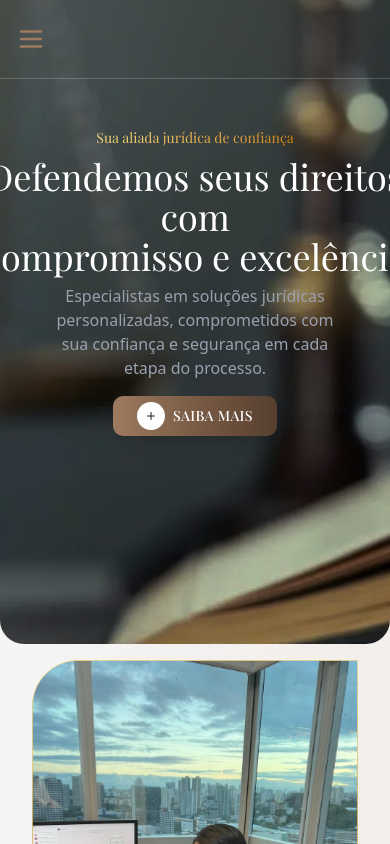
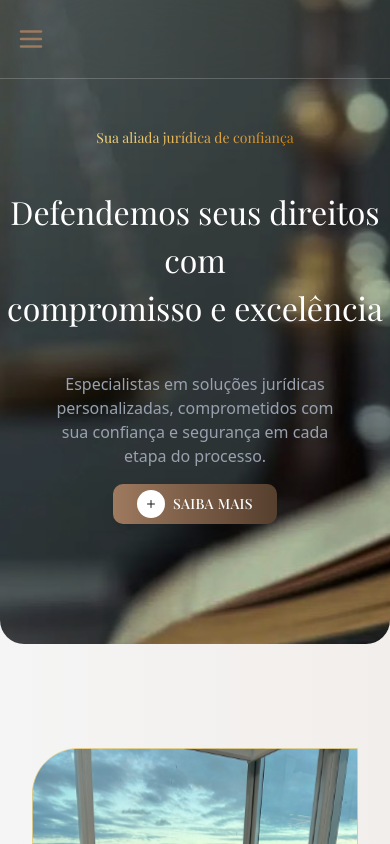
Before and after one commit to DevGustavoGantois/website_advocacia_LP, a Next.js app: page / in a window 390 px wide. Shown: the top 844 px of the page. Built offline with nearby package versions, Linux system fonts and the light colour scheme.

Commit message:
style:Adjusting hero cta for responsive.

```diff
--- a/src/app/s-hero.tsx
+++ b/src/app/s-hero.tsx
@@ -30,7 +30,7 @@ export function HomeHero() {
                 <h4 className="font-primary bg-clip-text text-transparent bg-gradient-to-r from-[#F1D67D] to-[#D18400] text-sm text-center lg:text-start lg:text-base">
                   {item.pretitle}
                 </h4>
-                <h1 className="text-white text-4xl lg:text-6xl max-w-[500px] md:max-w-[830px] text-center lg:text-start font-primary">
+                <h1 className="text-white text-[32px] lg:text-6xl p-8 lg:p-0 max-w-[550px] md:max-w-[830px] text-center lg:text-start font-primary">
                   {item.title}
                 </h1>
                 <p className="text-gray-400 max-w-[656px] text-center lg:text-start">
```
